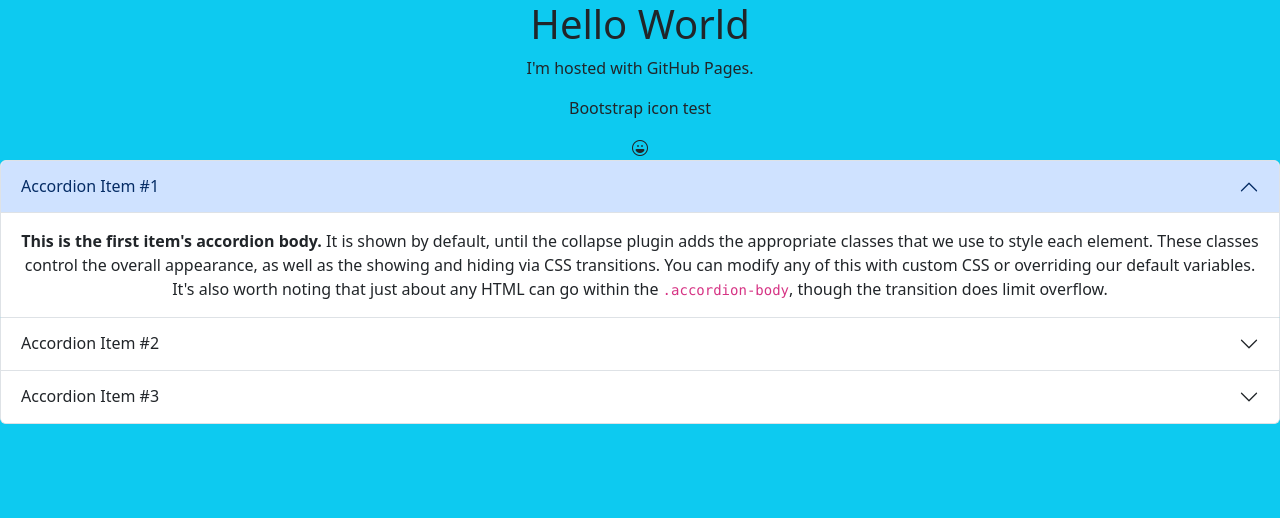
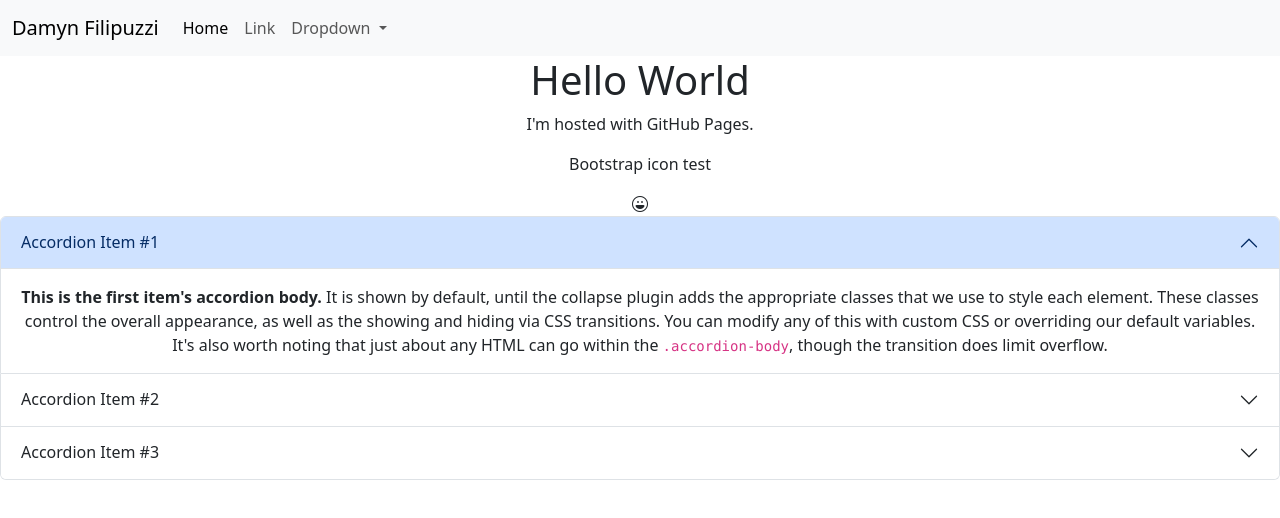
Before and after one commit to DamynFilipuzzi/Portfolio-2023, a website: page index.html in a window 1280 px wide. Drawn offline with nearby package versions, Linux system fonts and the light colour scheme.

Commit message:
nav mockup

```diff
--- a/index.html
+++ b/index.html
@@ -1,13 +1,49 @@
 <!DOCTYPE html>
 <html>
+
 <head>
   <meta charset="utf-8">
   <!-- Bootstrap 5.3.2 -->
-        <link href="https://cdn.jsdelivr.net/npm/bootstrap@5.3.2/dist/css/bootstrap.min.css" rel="stylesheet" integrity="sha384-T3c6CoIi6uLrA9TneNEoa7RxnatzjcDSCmG1MXxSR1GAsXEV/Dwwykc2MPK8M2HN" crossorigin="anonymous">
+  <link href="https://cdn.jsdelivr.net/npm/bootstrap@5.3.2/dist/css/bootstrap.min.css" rel="stylesheet"
+    integrity="sha384-T3c6CoIi6uLrA9TneNEoa7RxnatzjcDSCmG1MXxSR1GAsXEV/Dwwykc2MPK8M2HN" crossorigin="anonymous">
   <link rel="stylesheet" href="https://cdn.jsdelivr.net/npm/bootstrap-icons@1.8.3/font/bootstrap-icons.css">
 </head>
 
-    <body class="bg-info">
+<body class="bg-white">
+
+  <nav class="navbar navbar-expand-lg bg-body-tertiary">
+    <div class="container-fluid">
+      <a class="navbar-brand" href="#">Damyn Filipuzzi</a>
+      <button class="navbar-toggler" type="button" data-bs-toggle="collapse" data-bs-target="#navbarSupportedContent"
+        aria-controls="navbarSupportedContent" aria-expanded="false" aria-label="Toggle navigation">
+        <span class="navbar-toggler-icon"></span>
+      </button>
+      <div class="collapse navbar-collapse" id="navbarSupportedContent">
+        <ul class="navbar-nav me-auto mb-2 mb-lg-0">
+          <li class="nav-item">
+            <a class="nav-link active" aria-current="page" href="#">Home</a>
+          </li>
+          <li class="nav-item">
+            <a class="nav-link" href="#">Link</a>
+          </li>
+          <li class="nav-item dropdown">
+            <a class="nav-link dropdown-toggle" href="#" role="button" data-bs-toggle="dropdown" aria-expanded="false">
+              Dropdown
+            </a>
+            <ul class="dropdown-menu">
+              <li><a class="dropdown-item" href="#">Action</a></li>
+              <li><a class="dropdown-item" href="#">Another action</a></li>
+              <li>
+                <hr class="dropdown-divider">
+              </li>
+              <li><a class="dropdown-item" href="#">Something else here</a></li>
+            </ul>
+          </li>
+        </ul>
+      </div>
+    </div>
+  </nav>
+
   <div class="text-center">
     <h1>Hello World</h1>
     <p>I'm hosted with GitHub Pages.</p>
@@ -17,37 +53,52 @@
     <div class="accordion" id="accordionExample">
       <div class="accordion-item">
         <h2 class="accordion-header">
-                        <button class="accordion-button" type="button" data-bs-toggle="collapse" data-bs-target="#collapseOne" aria-expanded="true" aria-controls="collapseOne">
+          <button class="accordion-button" type="button" data-bs-toggle="collapse" data-bs-target="#collapseOne"
+            aria-expanded="true" aria-controls="collapseOne">
             Accordion Item #1
           </button>
         </h2>
         <div id="collapseOne" class="accordion-collapse collapse show" data-bs-parent="#accordionExample">
           <div class="accordion-body">
-                            <strong>This is the first item's accordion body.</strong> It is shown by default, until the collapse plugin adds the appropriate classes that we use to style each element. These classes control the overall appearance, as well as the showing and hiding via CSS transitions. You can modify any of this with custom CSS or overriding our default variables. It's also worth noting that just about any HTML can go within the <code>.accordion-body</code>, though the transition does limit overflow.
+            <strong>This is the first item's accordion body.</strong> It is shown by default, until the collapse plugin
+            adds the appropriate classes that we use to style each element. These classes control the overall
+            appearance, as well as the showing and hiding via CSS transitions. You can modify any of this with custom
+            CSS or overriding our default variables. It's also worth noting that just about any HTML can go within the
+            <code>.accordion-body</code>, though the transition does limit overflow.
           </div>
         </div>
       </div>
       <div class="accordion-item">
         <h2 class="accordion-header">
-                        <button class="accordion-button collapsed" type="button" data-bs-toggle="collapse" data-bs-target="#collapseTwo" aria-expanded="false" aria-controls="collapseTwo">
+          <button class="accordion-button collapsed" type="button" data-bs-toggle="collapse"
+            data-bs-target="#collapseTwo" aria-expanded="false" aria-controls="collapseTwo">
             Accordion Item #2
           </button>
         </h2>
         <div id="collapseTwo" class="accordion-collapse collapse" data-bs-parent="#accordionExample">
           <div class="accordion-body">
-                            <strong>This is the second item's accordion body.</strong> It is hidden by default, until the collapse plugin adds the appropriate classes that we use to style each element. These classes control the overall appearance, as well as the showing and hiding via CSS transitions. You can modify any of this with custom CSS or overriding our default variables. It's also worth noting that just about any HTML can go within the <code>.accordion-body</code>, though the transition does limit overflow.
+            <strong>This is the second item's accordion body.</strong> It is hidden by default, until the collapse
+            plugin adds the appropriate classes that we use to style each element. These classes control the overall
+            appearance, as well as the showing and hiding via CSS transitions. You can modify any of this with custom
+            CSS or overriding our default variables. It's also worth noting that just about any HTML can go within the
+            <code>.accordion-body</code>, though the transition does limit overflow.
           </div>
         </div>
       </div>
       <div class="accordion-item">
         <h2 class="accordion-header">
-                        <button class="accordion-button collapsed" type="button" data-bs-toggle="collapse" data-bs-target="#collapseThree" aria-expanded="false" aria-controls="collapseThree">
+          <button class="accordion-button collapsed" type="button" data-bs-toggle="collapse"
+            data-bs-target="#collapseThree" aria-expanded="false" aria-controls="collapseThree">
             Accordion Item #3
           </button>
         </h2>
         <div id="collapseThree" class="accordion-collapse collapse" data-bs-parent="#accordionExample">
           <div class="accordion-body">
-                            <strong>This is the third item's accordion body.</strong> It is hidden by default, until the collapse plugin adds the appropriate classes that we use to style each element. These classes control the overall appearance, as well as the showing and hiding via CSS transitions. You can modify any of this with custom CSS or overriding our default variables. It's also worth noting that just about any HTML can go within the <code>.accordion-body</code>, though the transition does limit overflow.
+            <strong>This is the third item's accordion body.</strong> It is hidden by default, until the collapse plugin
+            adds the appropriate classes that we use to style each element. These classes control the overall
+            appearance, as well as the showing and hiding via CSS transitions. You can modify any of this with custom
+            CSS or overriding our default variables. It's also worth noting that just about any HTML can go within the
+            <code>.accordion-body</code>, though the transition does limit overflow.
           </div>
         </div>
       </div>
@@ -55,6 +106,9 @@
   </div>
 
   <!-- Bootstrap 5.3.2 -->
-        <script src="https://cdn.jsdelivr.net/npm/bootstrap@5.3.2/dist/js/bootstrap.bundle.min.js" integrity="sha384-C6RzsynM9kWDrMNeT87bh95OGNyZPhcTNXj1NW7RuBCsyN/o0jlpcV8Qyq46cDfL" crossorigin="anonymous"></script>
+  <script src="https://cdn.jsdelivr.net/npm/bootstrap@5.3.2/dist/js/bootstrap.bundle.min.js"
+    integrity="sha384-C6RzsynM9kWDrMNeT87bh95OGNyZPhcTNXj1NW7RuBCsyN/o0jlpcV8Qyq46cDfL"
+    crossorigin="anonymous"></script>
 </body>
+
 </html>
```
Lines whose indentation alone changed are shown as unchanged.
